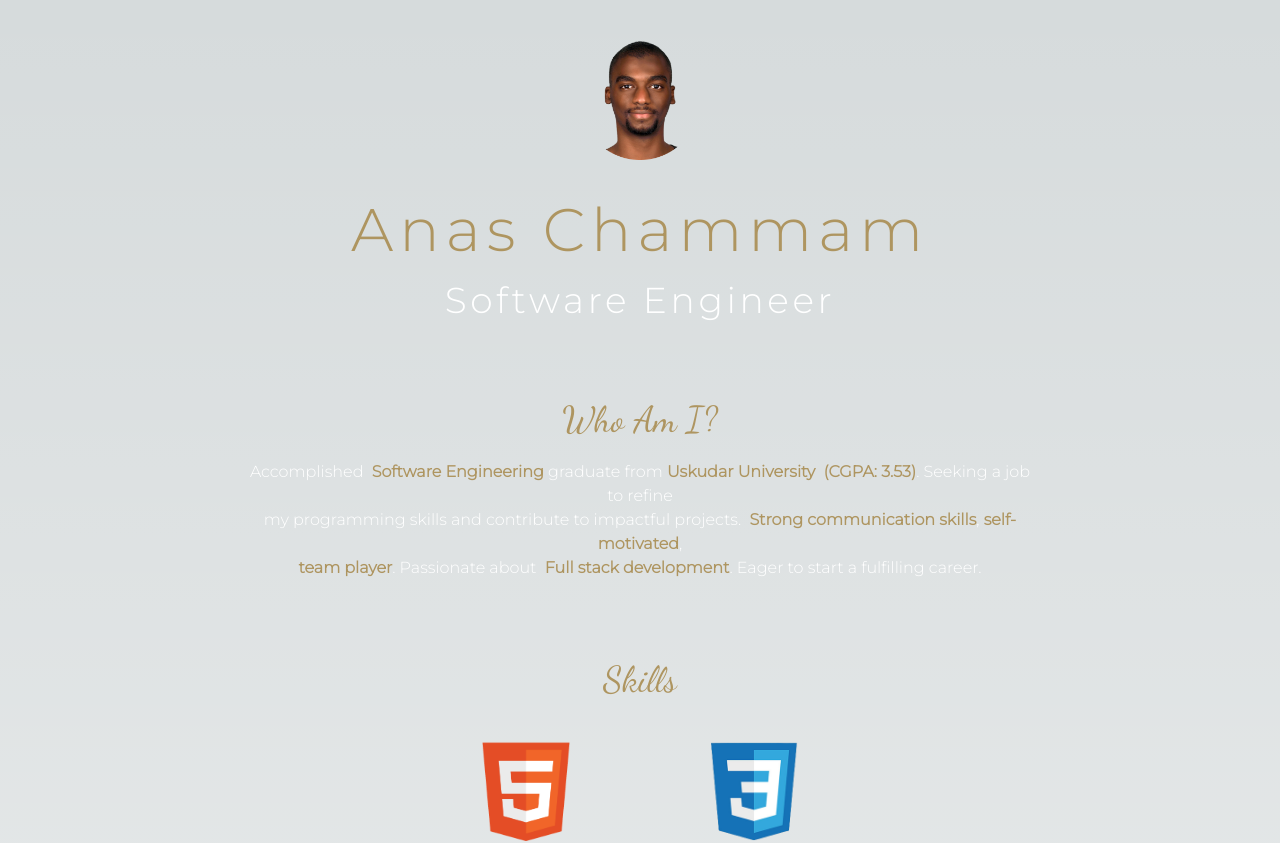
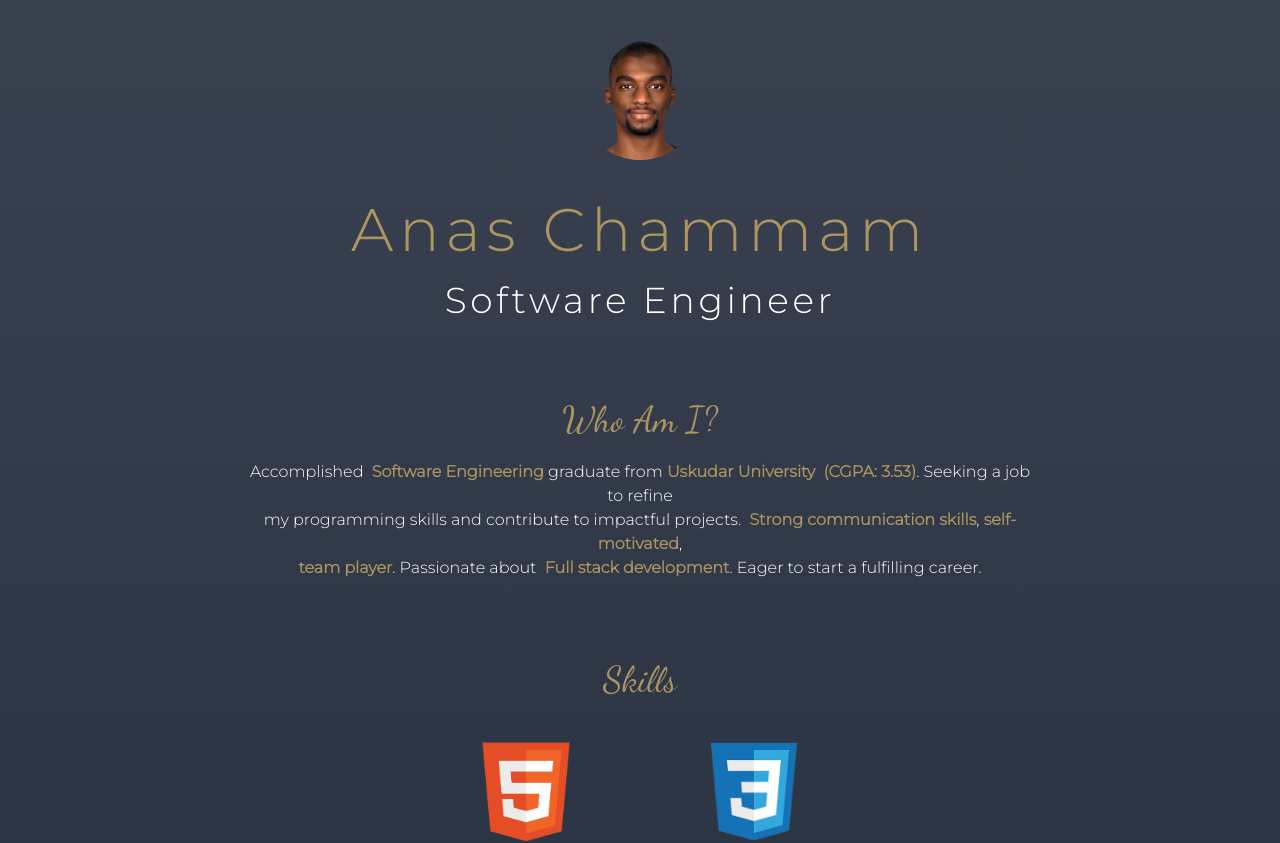
Before and after one commit to anasss777/Portfolio, a Next.js app: page / in a window 1280 px wide. Shown: the top 843 px of the page. Built offline with nearby package versions, Linux system fonts and the light colour scheme; a web font is replaced by a local one.

Commit message:
bg color

```diff
--- a/app/globals.css
+++ b/app/globals.css
@@ -1,27 +1,3 @@
 @tailwind base;
 @tailwind components;
 @tailwind utilities;
-
-:root {
-  --foreground-rgb: 0, 0, 0;
-  --background-start-rgb: 214, 219, 220;
-  --background-end-rgb: 255, 255, 255;
-}
-
-@media (prefers-color-scheme: dark) {
-  :root {
-    --foreground-rgb: 255, 255, 255;
-    --background-start-rgb: 0, 0, 0;
-    --background-end-rgb: 0, 0, 0;
-  }
-}
-
-body {
-  color: rgb(var(--foreground-rgb));
-  background: linear-gradient(
-      to bottom,
-      transparent,
-      rgb(var(--background-end-rgb))
-    )
-    rgb(var(--background-start-rgb));
-}
--- a/app/layout.tsx
+++ b/app/layout.tsx
@@ -3,7 +3,7 @@ import "./globals.css";
 import type { Metadata } from "next";
 
 export const metadata: Metadata = {
-  title: "Anas Chammam Portfolio",
+  title: "Anas Chammam's Portfolio",
   description: "Generated by create next app",
 };
 
@@ -20,7 +20,9 @@ export default function RootLayout({
           rel="stylesheet"
         />
       </head>
-      <body>{children}</body>
+      <body className="bg-gradient-to-t from-[#242d3d]/90 via-[#242d3d] to-[#242d3d]/90">
+        {children}
+      </body>
     </html>
   );
 }
--- a/tailwind.config.ts
+++ b/tailwind.config.ts
@@ -8,11 +8,6 @@ const config: Config = {
   ],
   theme: {
     extend: {
-      backgroundImage: {
-        'gradient-radial': 'radial-gradient(var(--tw-gradient-stops))',
-        'gradient-conic':
-          'conic-gradient(from 180deg at 50% 50%, var(--tw-gradient-stops))',
-      },
       colors: {
         primary: "#ae9560"
       },
```
